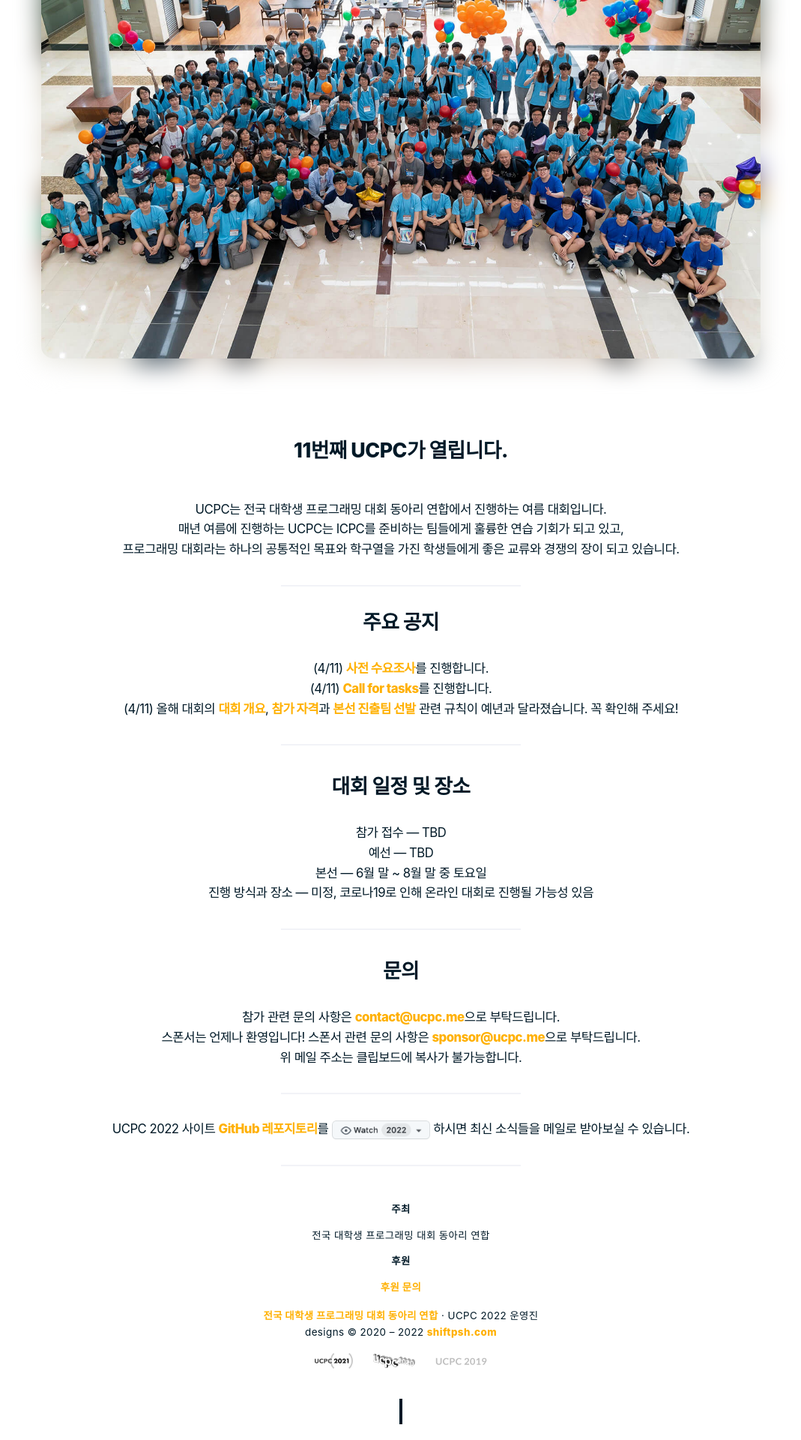
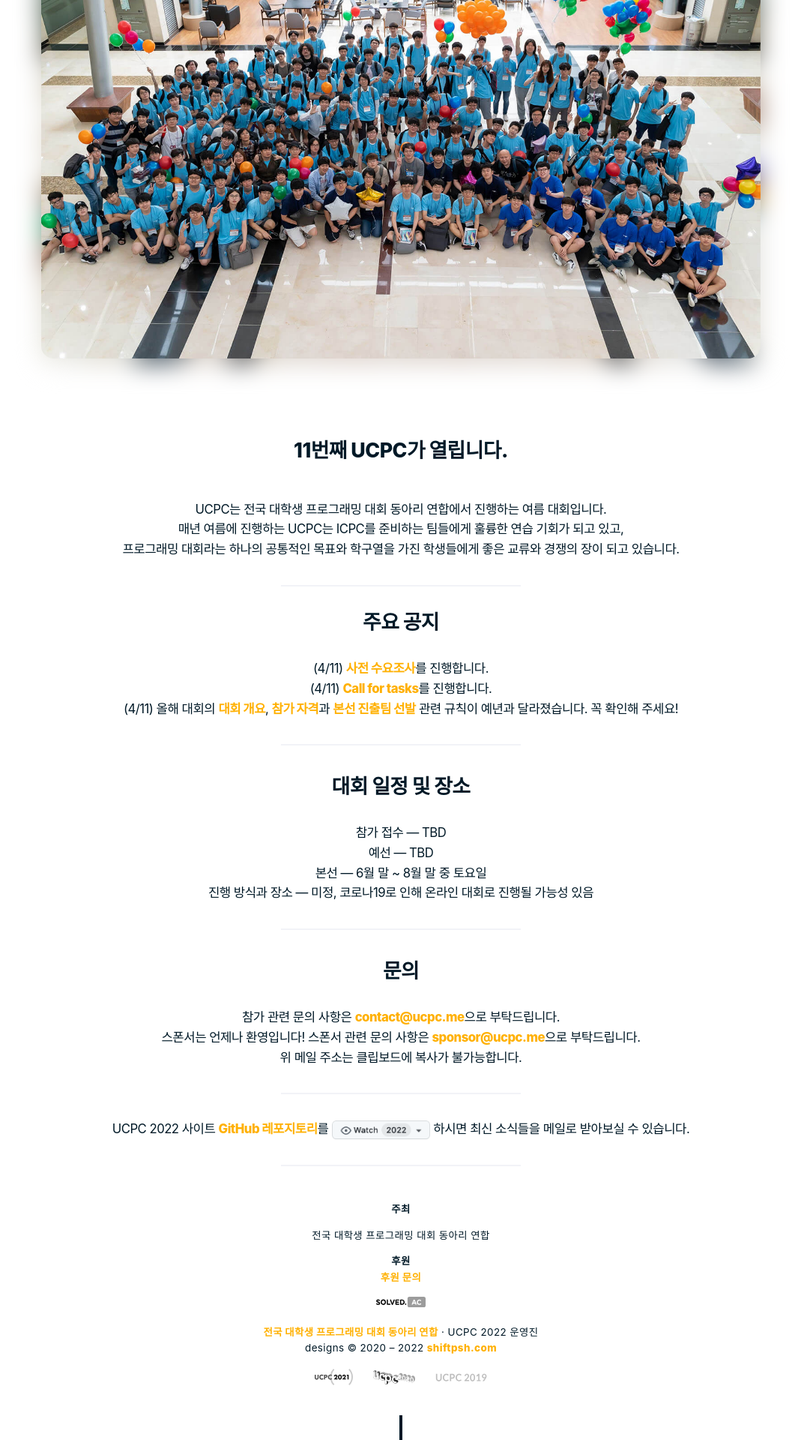
Before and after one commit to ucpcc/2022, a Jekyll site: the page built from index.md, in a window 1280 px wide. Shown: the part 662-2582 px from the top of the page at 75% size, without its empty margins (105-1174 px from the left). Built offline with Jekyll 4.4.1, drawn with Linux system fonts in a browser that asks for light colours; some web fonts are replaced; before the commit the page ends 2561 px from its top, so only the background shows below that.

Commit message:
feat: add solved.ac as sponsor

```diff
--- a/_includes/footer.html
+++ b/_includes/footer.html
@@ -10,10 +10,14 @@
   </div>
 
   <div class="contents footer_contents">
-    <h3>후원</h3>
+    <h3 style="margin-bottom: 0">후원</h3>
     <a href="/sponsor">
       후원 문의
     </a>
+    <div style="height: 1em"></div>
+    <div class="sponsors">
+      <a href="https://solved.ac"><img style="height: 1em;" src="/assets/sponsor-logo/solvedac.svg" alt="solved.ac"></a>
+    </div>
   </div>
 
   <div style="height: 1rem;"></div>
--- a/_sass/footer.scss
+++ b/_sass/footer.scss
@@ -11,9 +11,23 @@ div.footer_contents.old_sites {
   gap: 1em 2em;
   a {
     filter: grayscale(1);
-    transition: filter .3s ease;
+    transition: filter 0.3s ease;
     &:hover {
       filter: grayscale(0);
     }
   }
 }
+
+div.sponsors {
+  display: flex;
+  justify-content: center;
+  align-items: center;
+  gap: 1em 2em;
+  a {
+    filter: grayscale(1);
+    transition: filter 0.3s ease;
+    &:hover {
+      filter: grayscale(0);
+    }
+  }
+}
```
Also changed, not shown: assets/sponsor-logo/solvedac.svg (added).
